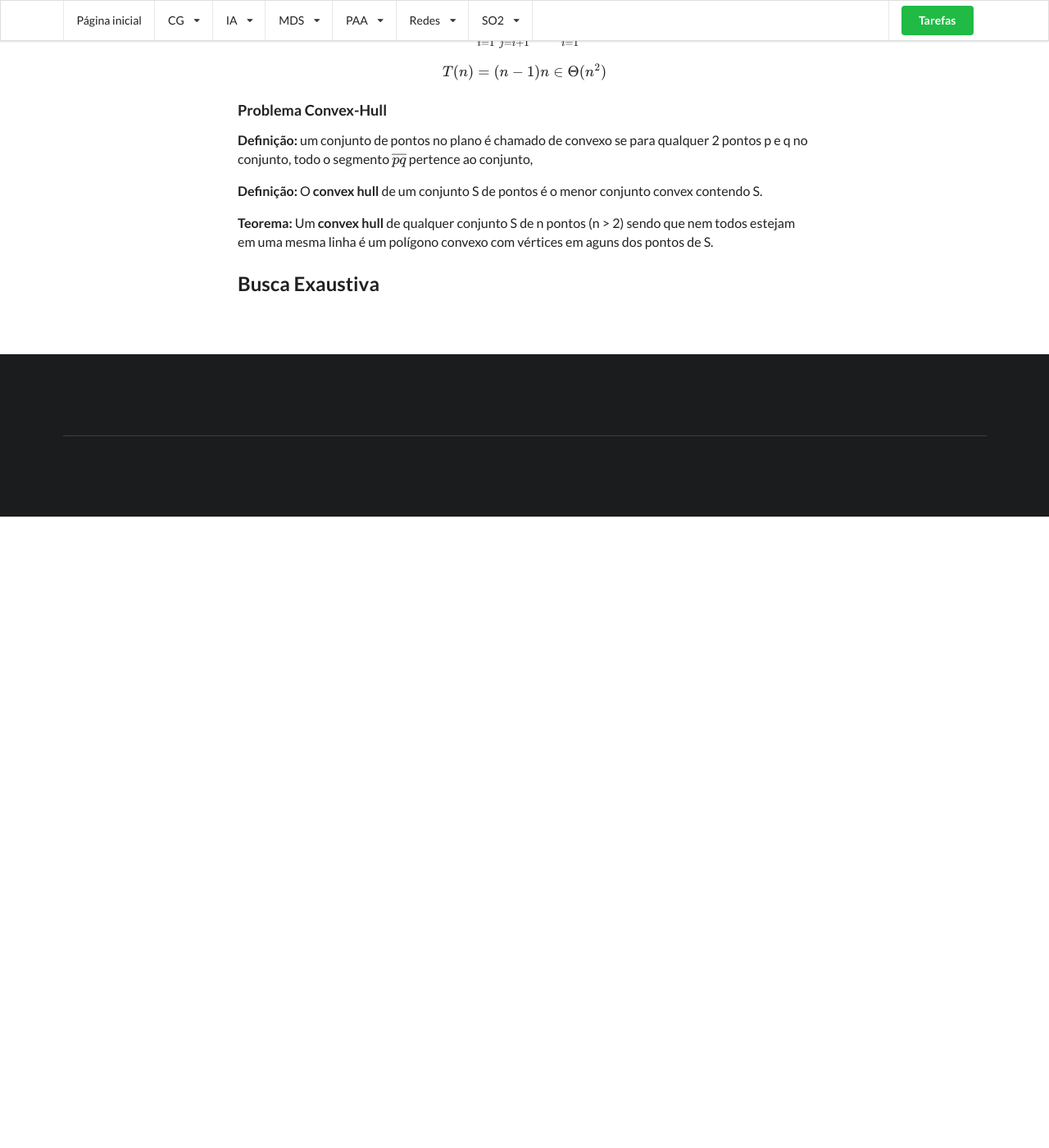
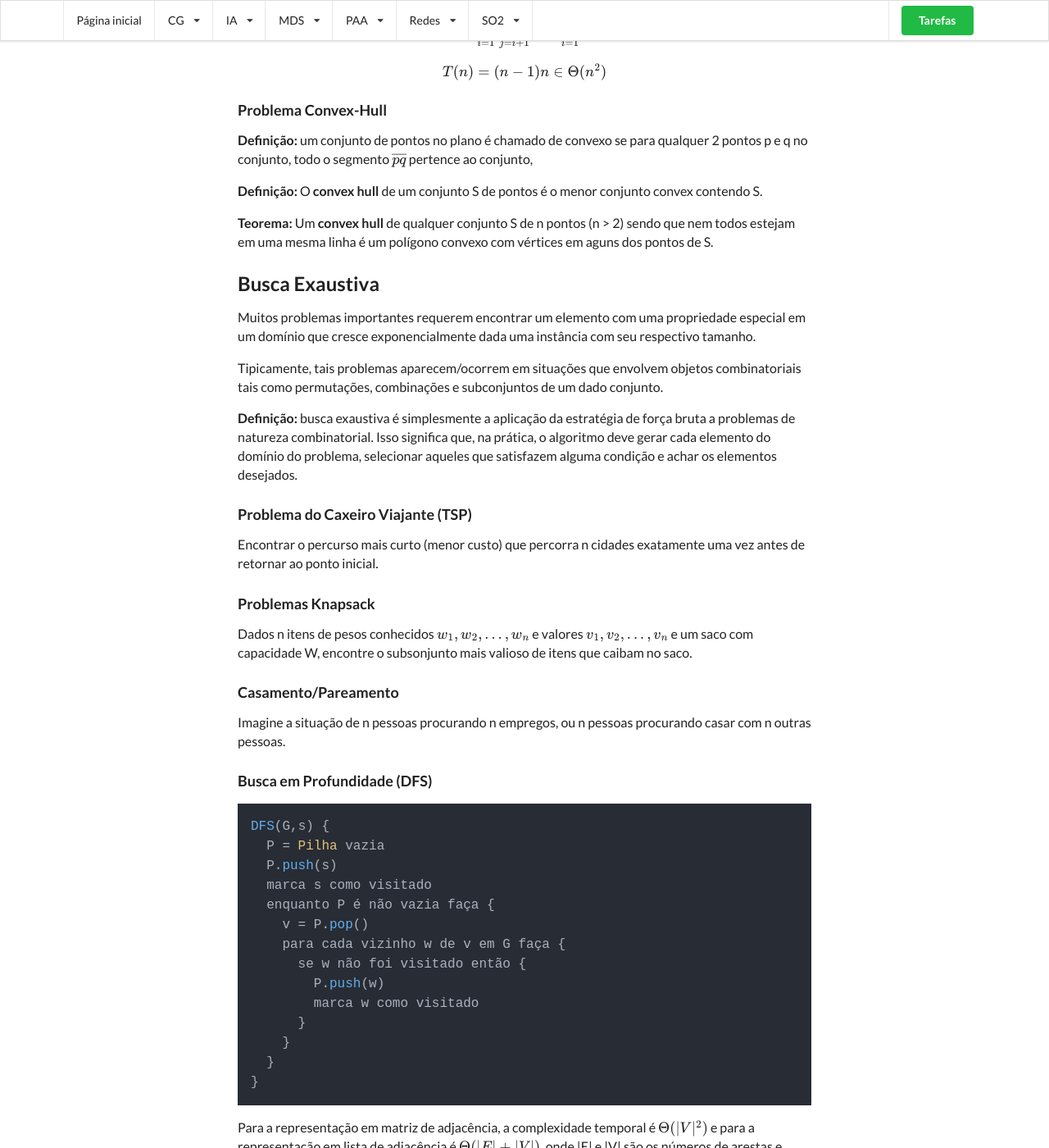
Before and after one commit to SampaioFelipe/sampaiofelipe.github.io, a Jekyll site: the page built from _pages/paa/4_forca_bruta.html, in a window 1280 px wide and 1400 px high, scrolled down 2947 px. Shown: the whole window at 82% size. Built offline with Jekyll 4.4.1, drawn with Linux system fonts in a browser that asks for light colours; nearby versions of some CDN libraries; formulas are drawn with MathJax 3; before the commit the page ends 3577 px from its top, so only the background shows below that; some of the changed text lies outside the part shown.

Commit message:
Atualização de PAA

```diff
--- a/_data/conteudo.yml
+++ b/_data/conteudo.yml
@@ -40,6 +40,10 @@ disciplinas:
         url: paa/3_fundamentos_analise_algoritmos
       - titulo: Força Bruta e Busca Exaustiva
         url: paa/4_forca_bruta
+      - titulo: Decremento e Conquista
+        url: paa/5_decremento_e_conquista
+      - titulo: Divisão e Conquista
+        url: paa/6_divisao_e_conquista
 
   - nome: Redes de Computadores
     alias: Redes
--- a/_pages/paa/4_forca_bruta.html
+++ b/_pages/paa/4_forca_bruta.html
@@ -117,3 +117,61 @@ $$ T(n) = (n-1)n \in \Theta(n^2) $$
 <p><b>Teorema:</b> Um <b>convex hull</b> de qualquer conjunto S de n pontos (n &gt 2) sendo que nem todos estejam em uma mesma linha é um polígono convexo com vértices em aguns dos pontos de S.</p>
 
 <h2>Busca Exaustiva</h2>
+
+<p>Muitos problemas importantes requerem encontrar um elemento com uma propriedade especial em um domínio que cresce exponencialmente dada uma instância com seu respectivo tamanho.</p>
+
+<p>Tipicamente, tais problemas aparecem/ocorrem em situações que envolvem objetos combinatoriais tais como permutações, combinações e subconjuntos de um dado conjunto.</p>
+
+<p><b>Definição:</b> busca exaustiva é simplesmente a aplicação da estratégia de força bruta a problemas de natureza combinatorial. Isso significa que, na prática, o algoritmo deve gerar cada elemento do domínio do problema, selecionar aqueles que satisfazem alguma condição e achar os elementos desejados.</p>
+
+<h3>Problema do Caxeiro Viajante (TSP)</h3>
+
+<p>Encontrar o percurso mais curto (menor custo) que percorra n cidades exatamente uma vez antes de retornar ao ponto inicial.</p>
+
+<h3>Problemas Knapsack</h3>
+
+<p>Dados n itens de pesos conhecidos $w_1,w_2,...,w_n$ e valores $v_1, v_2, ..., v_n$ e um saco com capacidade W, encontre o subsonjunto mais valioso de itens que caibam no saco.</p>
+
+<h3>Casamento/Pareamento</h3>
+
+<p>Imagine a situação de n pessoas procurando n empregos, ou n pessoas procurando casar com n outras pessoas.</p>
+
+<h3>Busca em Profundidade (DFS)</h3>
+
+<pre><code>DFS(G,s) {
+  P = Pilha vazia
+  P.push(s)
+  marca s como visitado
+  enquanto P é não vazia faça {
+    v = P.pop()
+    para cada vizinho w de v em G faça {
+      se w não foi visitado então {
+        P.push(w)
+        marca w como visitado
+      }
+    }
+  }
+}
+</code></pre>
+
+<p>Para a representação em matriz de adjacência, a complexidade temporal é $\Theta(|V|^2)$ e para a representação em lista de adjacência é $\Theta(|E|+|V|)$, onde |E| e |V| são os números de arestas e vertices, respectivamente.</p>
+
+<h3>Busca em Largura (BFS)</h3>
+
+<pre><code>BFS(G,s) {
+    Q = fila vazia
+    Q.enfilera(s)
+    marca s como visitado
+    enquanto Q é não vazia faça {
+      v = Q.desenfilera()
+      para cada vizinho w de v em G faça {
+        se w não foi visitado então {
+          Q.enfilera(w)
+          marca w como visitado
+        }
+      }
+    }
+}
+</code></pre>
+
+<p>Mesma complexidade temporal que o anterior.</p>
--- /dev/null
+++ b/_pages/paa/6_divisao_e_conquista.html
@@ -0,0 +1,5 @@
+---
+title: "PAA - Divisão e Conquista"
+layout: default
+---
+<h1 class="ui header">6. Divisão e Conquista</h1>
```
Also changed, not shown: _pages/paa/5_decremento_e_conquista.html (added, +125 -0 lines).
